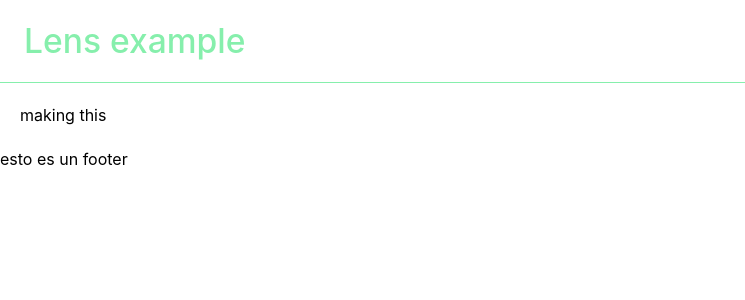
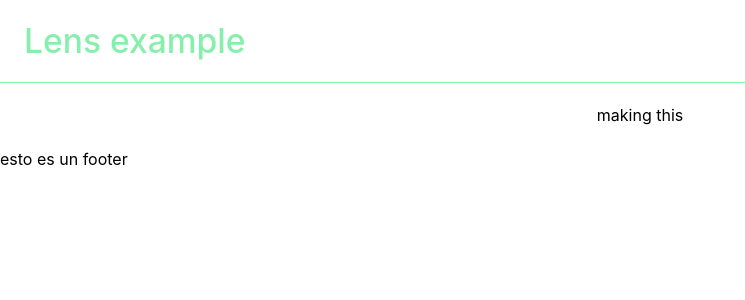
Before and after one commit to Braifz/lens-protocol-example, a Next.js app: page /about in a window 1280 px wide. Shown: the top 300 px of the page, without its empty margins (0-745 px from the left). Built offline with nearby package versions, Linux system fonts and the light colour scheme.

Commit message:
add styles Layout

```diff
--- a/components/Layout.js
+++ b/components/Layout.js
@@ -4,7 +4,7 @@ const Layout = ({ children }) => {
   return (
     <div>
       <Navbar />
-      <main className="p-5 min-h-full">{children}</main>
+      <main className="p-5 min-h-full flex justify-center">{children}</main>
       <footer>esto es un footer</footer>
     </div>
   );
```
